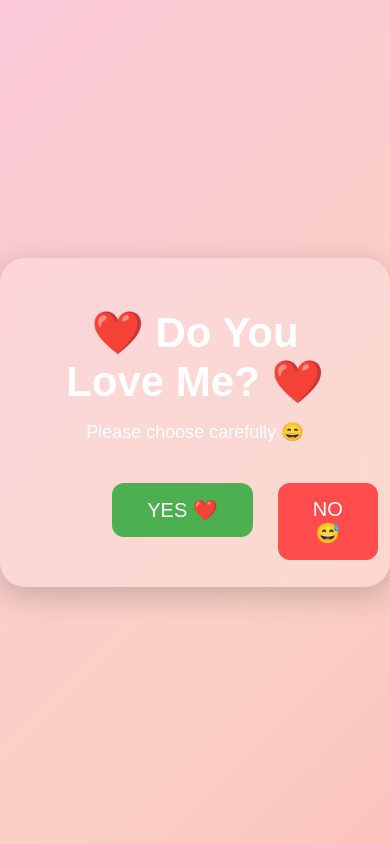
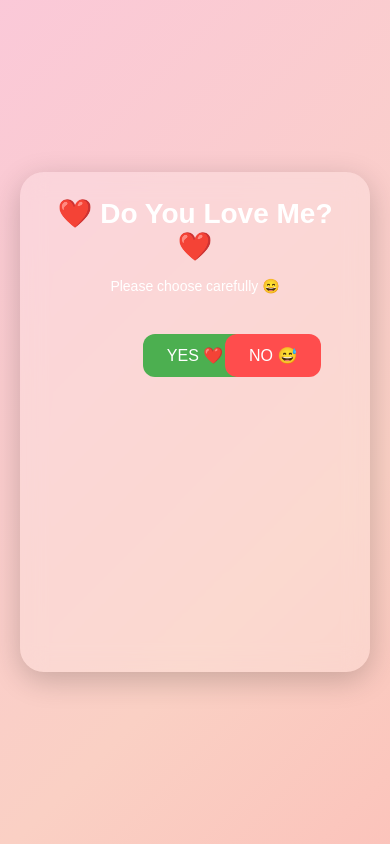
Before and after one commit to rachelhmyx/js-do-you-love-me-website, a plain HTML site: page index.html in a window 390 px wide. Drawn offline with nearby package versions, Linux system fonts and the light colour scheme.

Commit message:
Update file css

```diff
--- a/style.css
+++ b/style.css
@@ -6,7 +6,7 @@
 
 body{
 
-    height:100vh;
+    min-height:100vh;
 
     display:flex;
 
@@ -29,6 +29,8 @@ body{
     background-size:400% 400%;
 
     animation:bgMove 10s ease infinite;
+
+    padding:20px;
 }
 
 @keyframes bgMove{
@@ -48,11 +50,17 @@ body{
 
 .container{
 
+    position:relative;
+
+    width:min(90vw, 650px);
+
+    min-height:420px;
+
+    padding:30px;
+
+    border-radius:24px;
+
     text-align:center;
-
-    padding:50px;
-
-    border-radius:25px;
 
     background:rgba(255,255,255,0.2);
 
@@ -65,23 +73,25 @@ h1{
 
     color:white;
 
+    font-size:clamp(28px, 5vw, 42px);
+
     margin-bottom:15px;
-
-    font-size:42px;
 }
 
 .subtitle{
 
     color:white;
 
+    font-size:clamp(14px, 3vw, 18px);
+
     margin-bottom:40px;
-
-    font-size:18px;
 }
 
 .buttons{
 
     position:relative;
+
+    height:220px;
 }
 
 button{
@@ -92,9 +102,9 @@ button{
 
     cursor:pointer;
 
-    font-size:20px;
+    padding:14px 28px;
 
-    padding:15px 35px;
+    font-size:clamp(16px, 3vw, 20px);
 
     transition:0.3s;
 }
@@ -105,30 +115,31 @@ button{
 
     color:white;
 
-    margin-right:25px;
-}
-
-.yes-btn:hover{
-
-    transform:scale(1.05);
+    z-index:2;
 }
 
 .no-btn{
+
+    position:absolute;
+
+    left:60%;
+
+    top:0;
 
     background:#ff4d4d;
 
     color:white;
 
-    position:absolute;
+    z-index:2;
 }
 
 .message{
 
     display:none;
 
-    margin-top:40px;
+    margin-top:30px;
 
-    font-size:35px;
+    font-size:clamp(24px, 5vw, 36px);
 
     color:white;
 
@@ -144,7 +155,7 @@ button{
     }
 
     50%{
-        transform:scale(1.1);
+        transform:scale(1.08);
     }
 
     100%{
@@ -158,20 +169,48 @@ button{
 
     bottom:-50px;
 
-    font-size:35px;
+    animation:fly 4s linear forwards;
 
-    animation:fly 4s linear forwards;
+    pointer-events:none;
 }
 
 @keyframes fly{
 
     from{
+
         transform:translateY(0);
+
         opacity:1;
     }
 
     to{
-        transform:translateY(-100vh);
+
+        transform:translateY(-120vh);
+
         opacity:0;
     }
 }
+
+/* Mobile */
+
+@media (max-width: 768px){
+
+    .container{
+
+        width:95vw;
+
+        min-height:500px;
+
+        padding:25px;
+    }
+
+    .buttons{
+
+        height:260px;
+    }
+
+    button{
+
+        padding:12px 24px;
+    }
+}
```
